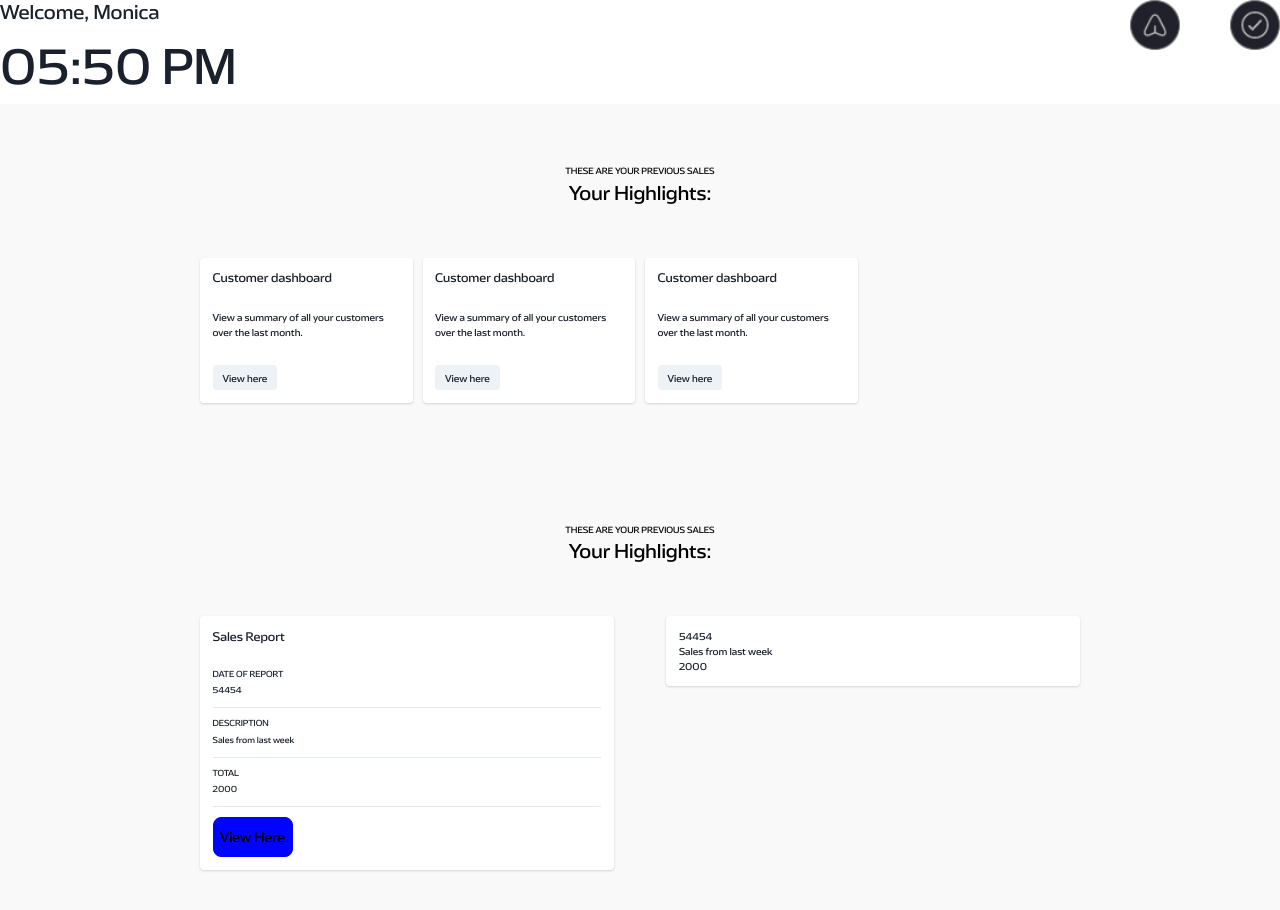
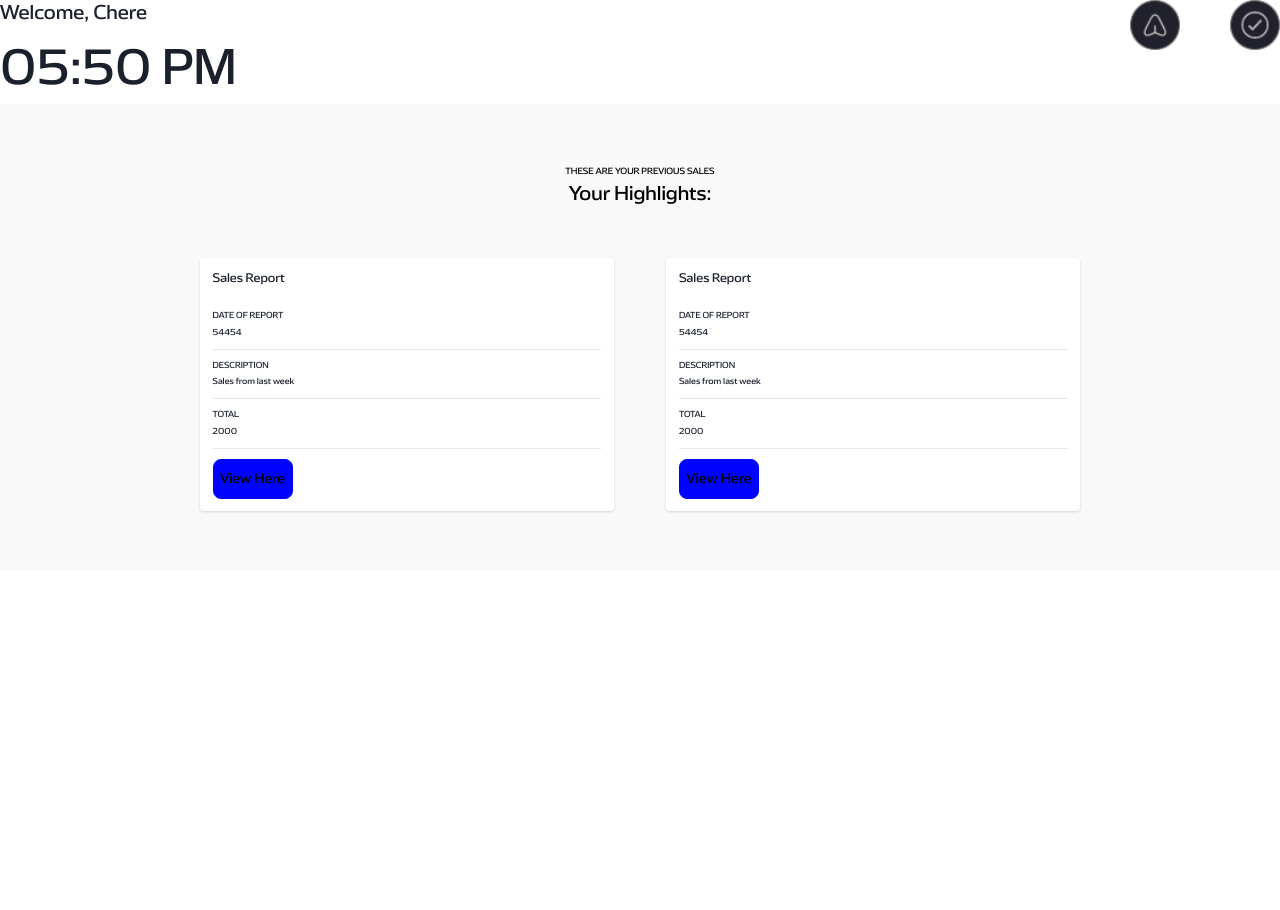
Before and after one commit to ichere/salesManagementFE, a React (Vite) app: page /home in a window 1280 px wide. Shown: the top 910 px of the page. After the commit the page ends 800 px from the top, so only its background shows below. Built offline with nearby package versions, Linux system fonts and the light colour scheme.

Commit message:
remodeled the home page

```diff
--- a/src/components/sales/SaleSection.tsx
+++ b/src/components/sales/SaleSection.tsx
@@ -65,10 +65,31 @@ export const SaleSection = () => {
                   <>
                     <h2>
                       <Card key={i}>
+                        <CardHeader>
+                          <Heading size='md'> Sales Report </Heading>
+                        </CardHeader>
                         <CardBody>
-                                  <Text>{data.date}</Text>
-                                  <Text>{data.description}</Text>
-                                  <Text>{data.total}</Text>
+                          <Stack divider={<StackDivider />} spacing='4'>
+                            <Box>
+                              <Heading size='xs' textTransform='uppercase'>Date of Report</Heading>
+                              <Text pt='2' fontSize='sm'>{data.date}</Text>
+                            </Box>
+                            <Box>
+                              <Heading size='xs' textTransform='uppercase'>Description</Heading>
+                              <Text pt='2' fontSize='sm'>{data.description}</Text>
+                            </Box>
+                            <Box>
+                              <Heading size='xs' textTransform='uppercase'>Total</Heading>
+                              <Text pt='2' fontSize='sm'>{data.total}</Text>
+                            </Box>
+                            <Box width={['5rem', '5.5rem', '8rem']}>
+                              <LargeBtn
+                              bg={COLOURS.blue}
+                              color={COLOURS.black}
+                              text={'View Here'}
+                              loading={false} />
+                            </Box>
+                          </Stack>
                         </CardBody>
                       </Card>
                     </h2>
--- a/src/pages/HomePage.tsx
+++ b/src/pages/HomePage.tsx
@@ -3,7 +3,6 @@ import dayjs from 'dayjs'
 import send from '../assets/images/send.png'
 import markIcon from '../assets/images/mark.png'
 import { PageTitle, useDocumentTitle } from '../utils/pageTitle'
-import { SalesSection } from '../components/sales/SalesSection'
 import { SaleSection } from '../components/sales/SaleSection'
 
 export const HomePage = () => {
@@ -14,7 +13,7 @@ export const HomePage = () => {
             <Flex width="100%" justifyContent={"space-between"}>
             <Box width={"100%"}>
             <Heading as="h2" fontSize={"20px"} mb="5px">
-                Welcome, Monica
+                Welcome, Chere
             </Heading>
             <Text fontSize={"50px"} fontWeight="semibold">
                 {dayjs().format("hh:mm A")}
@@ -39,7 +38,6 @@ export const HomePage = () => {
             </Flex>
             </Flex>
         </Box>
-        <SalesSection />
         <SaleSection />
     </>
   )
```
Lines whose indentation alone changed are shown as unchanged.
